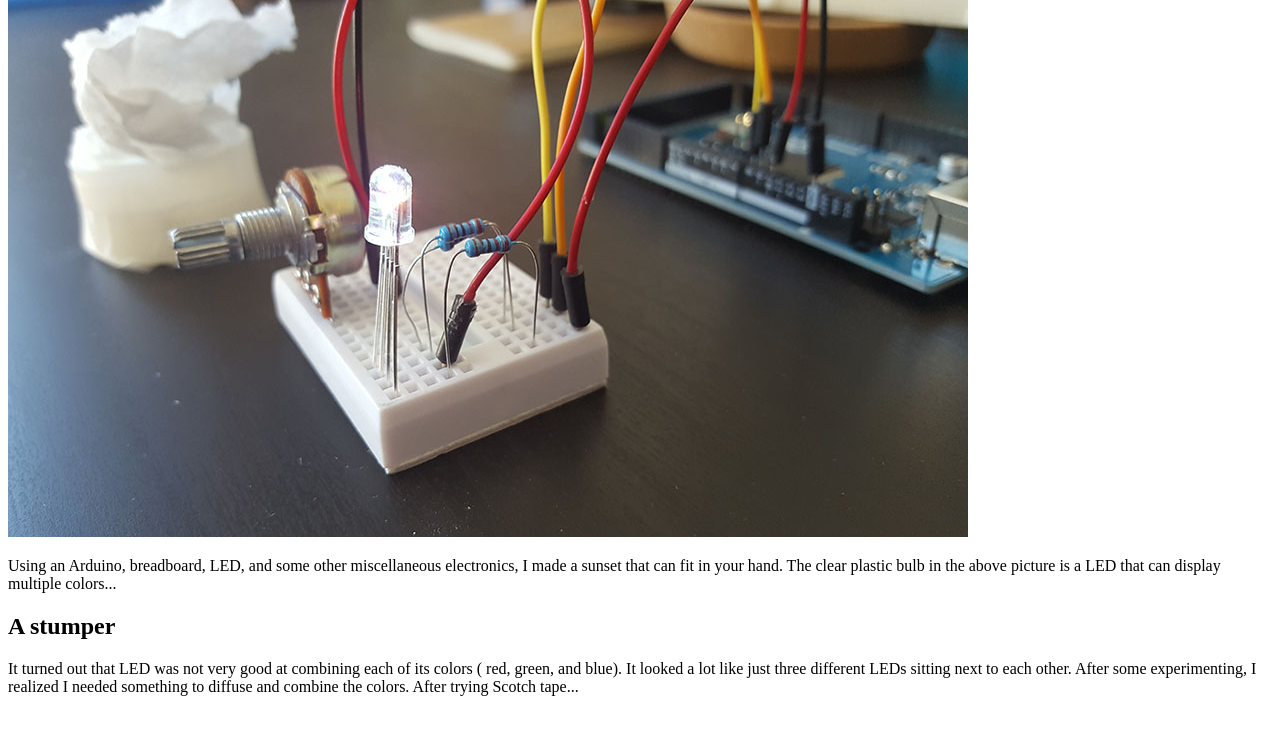
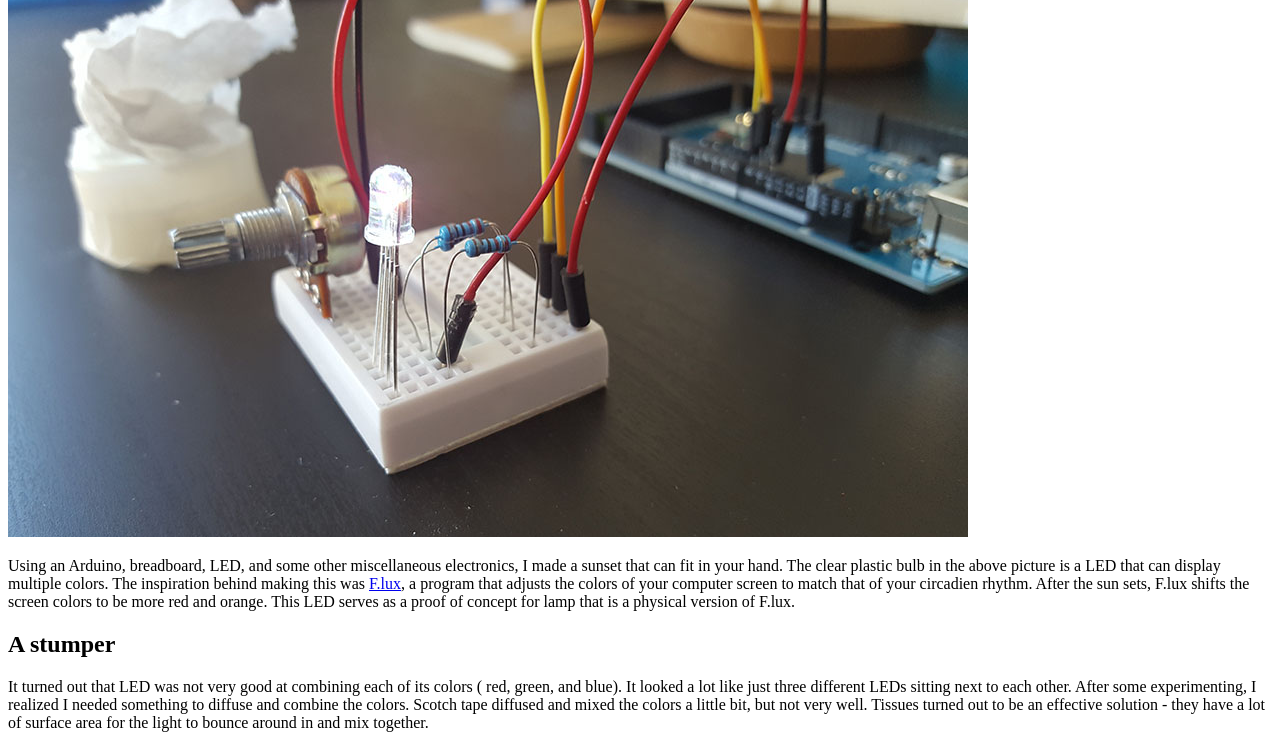
Before and after one commit to success2016/success2016.github.io, a plain HTML site: page snumas/index.html in a window 1280 px wide. Shown: the part 101-849 px from the top of the page. Before the commit the page ends 813 px from the top, so only its background shows below. Drawn offline with Linux system fonts and the light colour scheme.

Commit message:
Update my article

```diff
--- a/snumas/index.html
+++ b/snumas/index.html
@@ -2,7 +2,7 @@
 <html>
 
 <head>
-    <title>Giant Monster Attacks San Fransokyo</title>
+    <title>Sunset in Your Palm</title>
     <style>
     </style>
 </head>
@@ -14,12 +14,11 @@
 
     <img src="circuit2.jpg" alt="Circuit">
 
-    <p>Using an Arduino, breadboard, LED, and some other miscellaneous electronics, I made a sunset that can fit in your hand. The clear plastic bulb in the above picture is a LED that can display multiple colors...</p>
+    <p>Using an Arduino, breadboard, LED, and some other miscellaneous electronics, I made a sunset that can fit in your hand. The clear plastic bulb in the above picture is a LED that can display multiple colors. The inspiration behind making this was <a href="https://justgetflux.com/">F.lux</a>, a program that adjusts the colors of your computer screen to match that of your circadien rhythm. After the sun sets, F.lux shifts the screen colors to be more red and orange. This LED serves as a proof of concept for lamp that is a physical version of F.lux.</p>
 
     <h2>A stumper</h2>
 
-    <p>It turned out that LED was not very good at combining each of its colors ( red, green, and blue). It looked a lot like just three different LEDs sitting next to each other. After some experimenting, I realized I needed something to diffuse and combine
-        the colors. After trying Scotch tape...</p>
+    <p>It turned out that LED was not very good at combining each of its colors ( red, green, and blue). It looked a lot like just three different LEDs sitting next to each other. After some experimenting, I realized I needed something to diffuse and combine the colors. Scotch tape diffused and mixed the colors a little bit, but not very well. Tissues turned out to be an effective solution - they have a lot of surface area for the light to bounce around in and mix together.</p>
 
 </body>
 
```
Also changed, not shown: index.html (+1 -0 lines).
